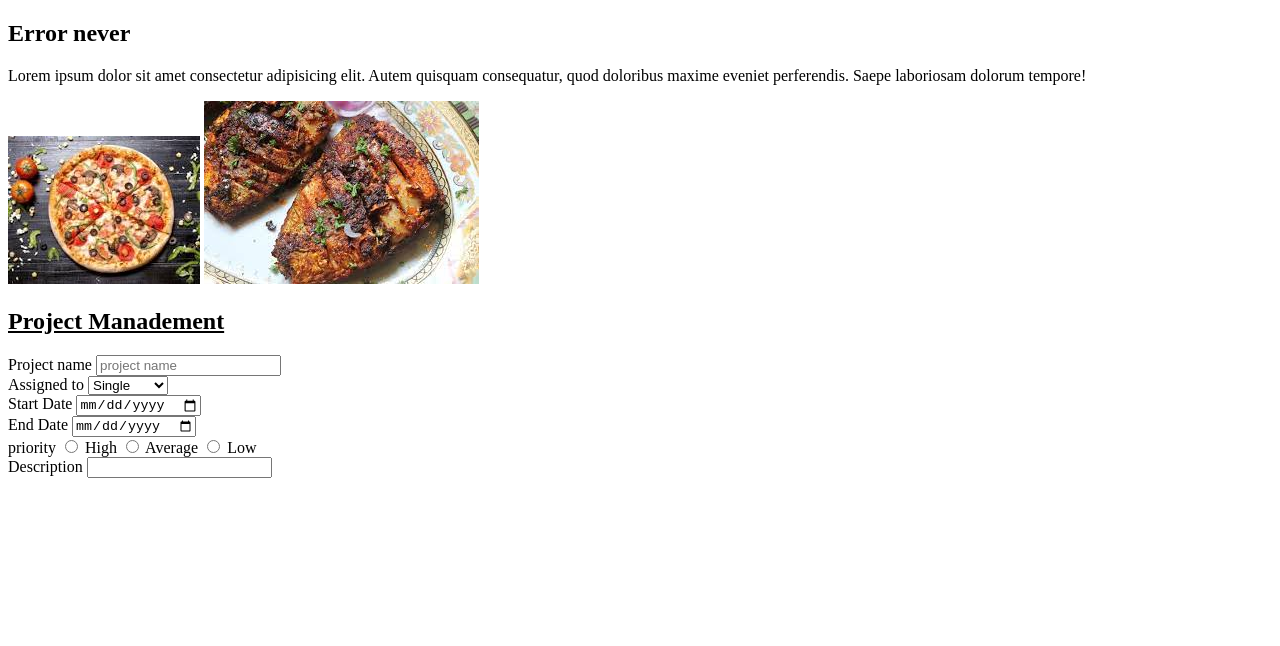
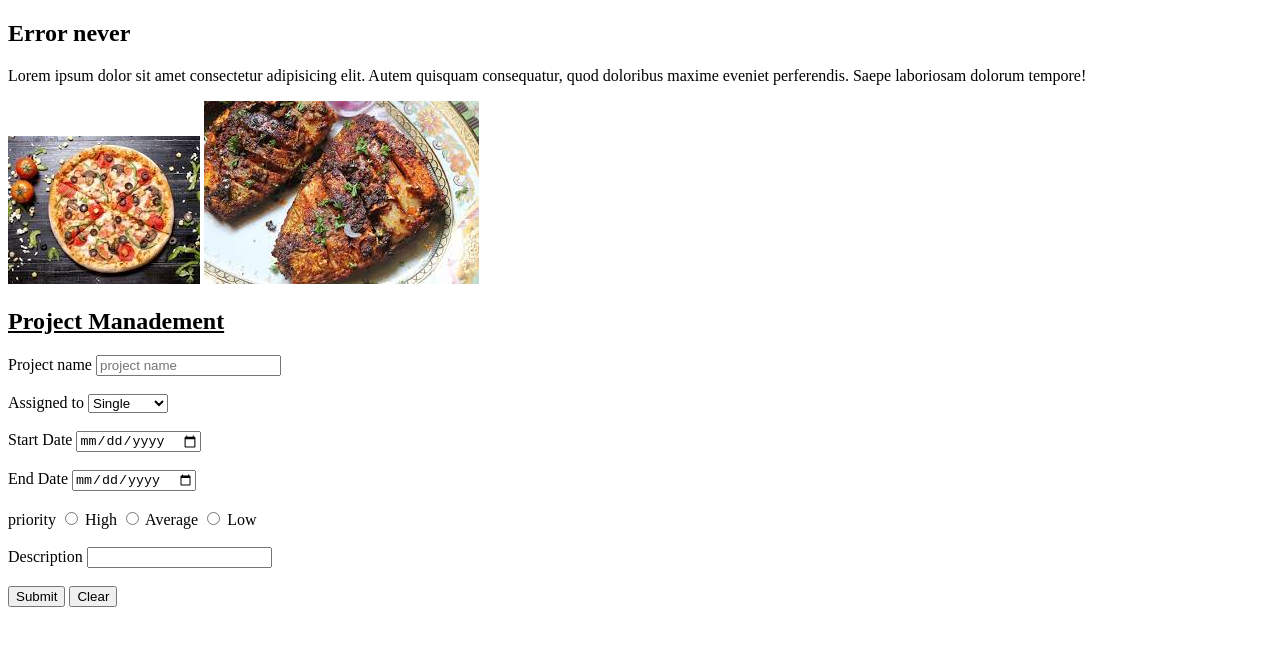
Before and after one commit to Antor4q/no-error-bro, a plain HTML site: page index.html in a window 1280 px wide. Drawn offline with Linux system fonts and the light colour scheme.

Commit message:
br setup

```diff
--- a/index.html
+++ b/index.html
@@ -15,25 +15,28 @@
       <div class="true">
         <form>
             Project name
-            <input type="text" placeholder="project name" name="" id=""><br>
+            <input type="text" placeholder="project name" name="" id=""><br><br>
             Assigned to
             <select >
               <option> Single </option>
               <option> Married </option>
               <option> Unmaried </option>
-            </select><br>
+            </select><br><br>
             Start Date
-            <input type="date" name="" id=""><br>
+            <input type="date" name="" id=""><br><br>
             End Date
             <input type="date" name="" id="">
-            <br>
+            <br><br>
             priority
             <input type="radio" name="sa" id=""> High
             <input type="radio" name="sa" id=""> Average
             <input type="radio" name="sa" id=""> Low
-            <br>
+            <br><br>
             Description
             <input type="text" name="" id="">
+            <br><br>
+            <input type="submit" value="Submit">
+            <input type="reset" value="Clear">
 
         </form>
 
```
